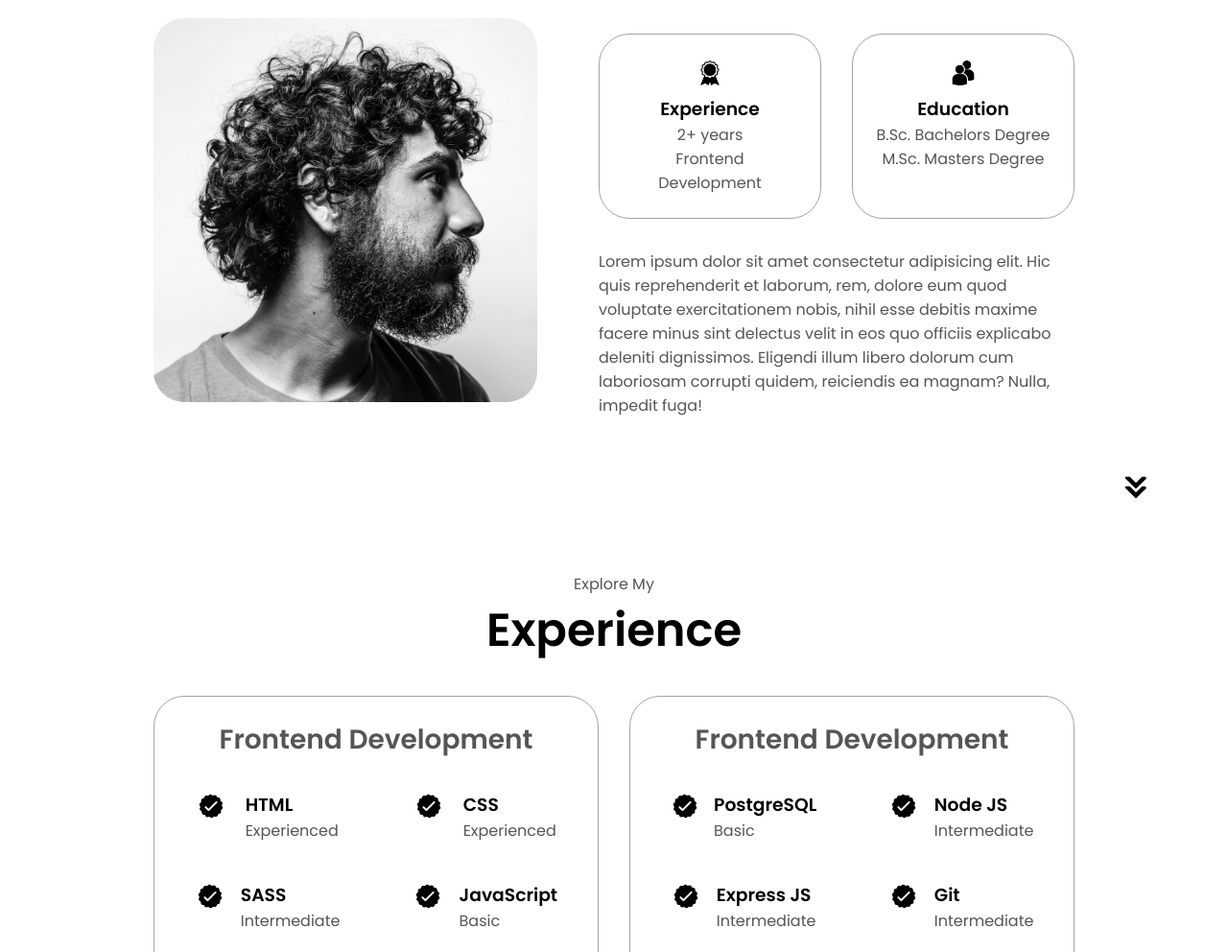
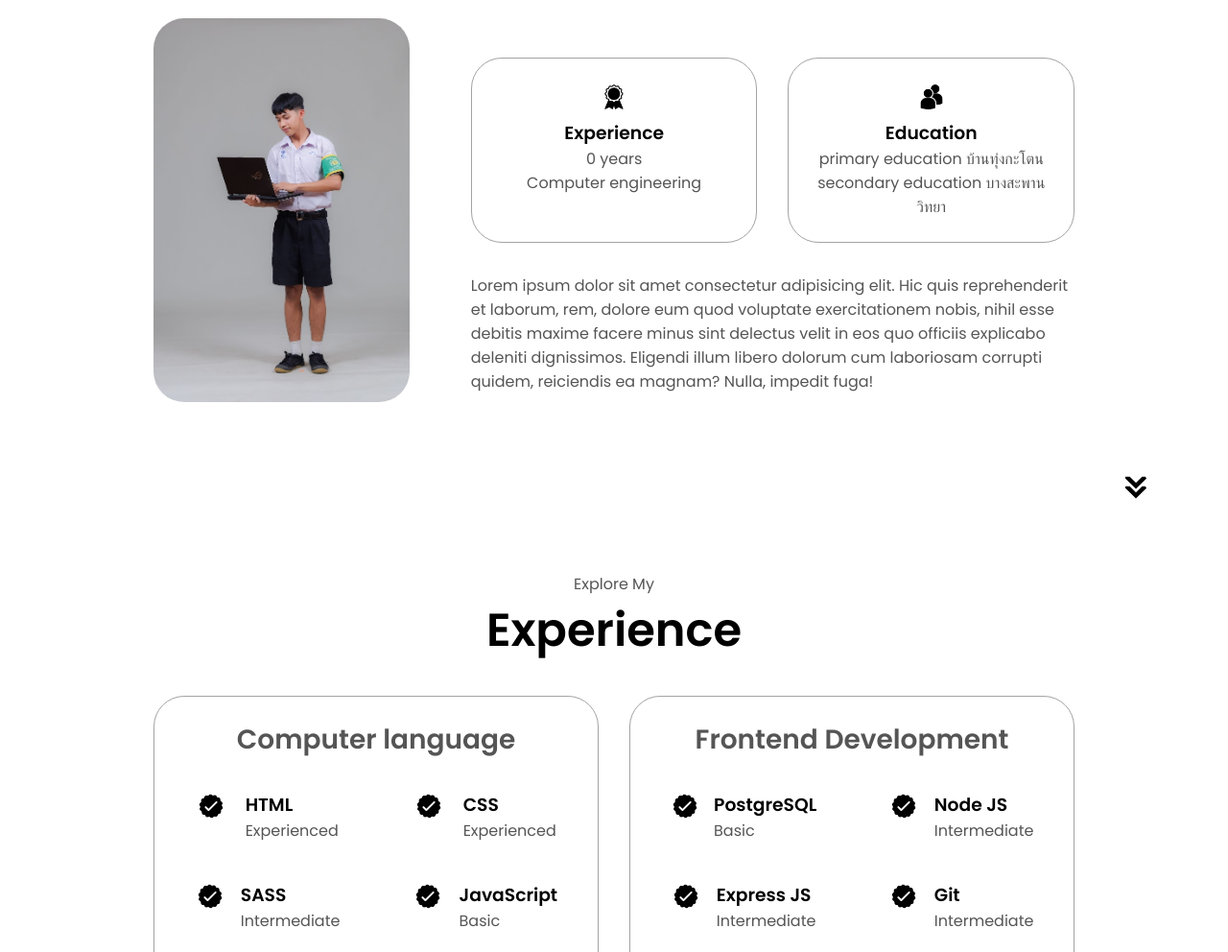
Before and after one commit to veam1234/portfolio-phonchai, a plain HTML site: page index.html in a window 1280 px wide. Shown: the part 1100-2092 px from the top of the page at 96% size. Drawn offline with Linux system fonts and the light colour scheme.

Commit message:
update
ปรับเปลี่ยน

```diff
--- a/index.html
+++ b/index.html
@@ -43,11 +43,11 @@
       <div class="section__text">
         <p class="section__text__p1">Hello, I'm</p>
         <h1 class="title">Phonchai</h1>
-        <p class="section__text__p2">Frontend Developer</p>
+        <p class="section__text__p2">Computer engineering</p>
         <div class="btn-container">
           <button
             class="btn btn-color-2"
-            onclick="window.open('./assets/resume-example.pdf')"
+            onclick="window.open('./assets/phonchai-phutthakoed (2).pdf')"
           >
             Download CV
           </button>
@@ -77,7 +77,7 @@
       <div class="section-container">
         <div class="section__pic-container">
           <img
-            src="./assets/about-pic.png"
+            src="./assets/IMG-818.jpg"
             alt="Profile picture"
             class="about-pic"
           />
@@ -91,7 +91,7 @@
                 class="icon"
               />
               <h3>Experience</h3>
-              <p>2+ years <br />Frontend Development</p>
+              <p>0 years <br />Computer engineering</p>
             </div>
             <div class="details-container">
               <img
@@ -100,7 +100,7 @@
                 class="icon"
               />
               <h3>Education</h3>
-              <p>B.Sc. Bachelors Degree<br />M.Sc. Masters Degree</p>
+              <p>primary education บ้านทุ่งกะโตน<br />secondary education บางสะพานวิทยา </p>
             </div>
           </div>
           <div class="text-container">
@@ -128,7 +128,7 @@
       <div class="experience-details-container">
         <div class="about-containers">
           <div class="details-container">
-            <h2 class="experience-sub-title">Frontend Development</h2>
+            <h2 class="experience-sub-title">Computer language</h2>
             <div class="article-container">
               <article>
                 <img
```
Also changed, not shown: assets/IMG-818.jpg (added), 3 other files.
